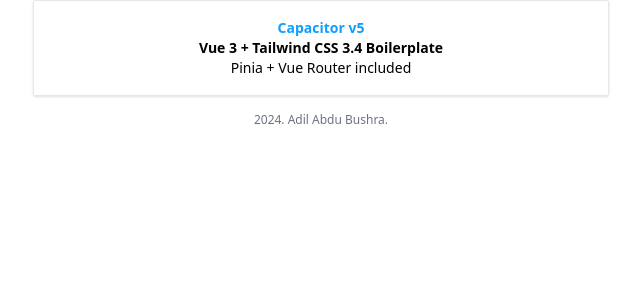
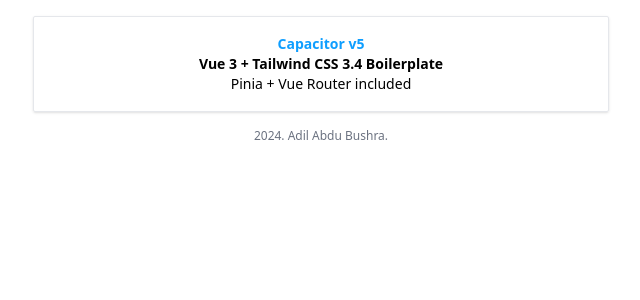
Before and after one commit to adilabdu/vue-boilerplate, a Vue app: page / in a window 1280 px wide. Shown: the top 300 px of the page, without its empty margins (319-959 px from the left). Built offline with nearby package versions, Linux system fonts and the light colour scheme.

Commit message:
Update safe-area-inset-[top|bottom] classes to margin instead of padding

```diff
--- a/src/App.vue
+++ b/src/App.vue
@@ -3,7 +3,7 @@
 </script>
 
 <template>
-  <div class="pt-[env(safe-area-inset-top)] pb-[env(safe-area-inset-bottom)] overflow-auto flex flex-col items-center justify-center top-0 left-0 right-0 bottom-0 p-4">
+  <div class="mt-[env(safe-area-inset-top)] mb-[env(safe-area-inset-bottom)] overflow-auto flex flex-col items-center justify-center top-0 left-0 right-0 bottom-0 p-4">
     <div class="grow w-full">
       <RouterView />
     </div>
```
